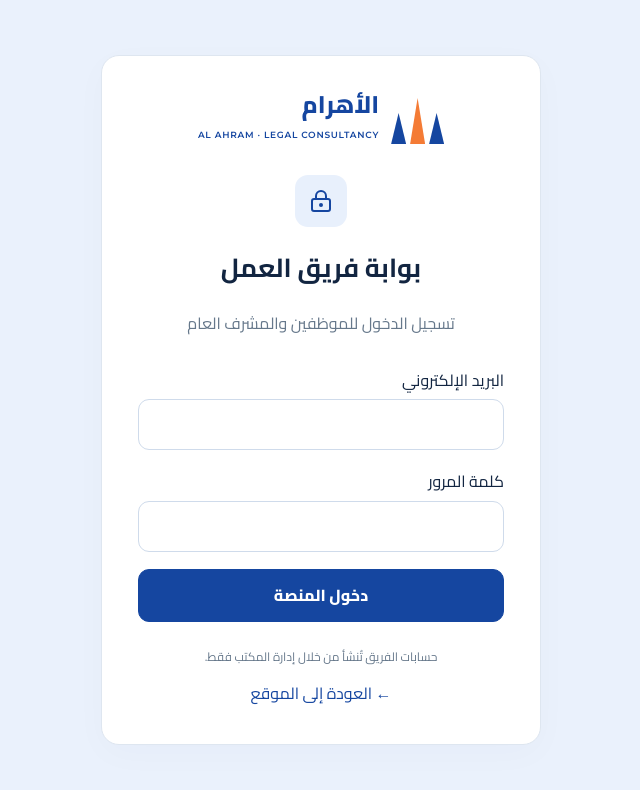
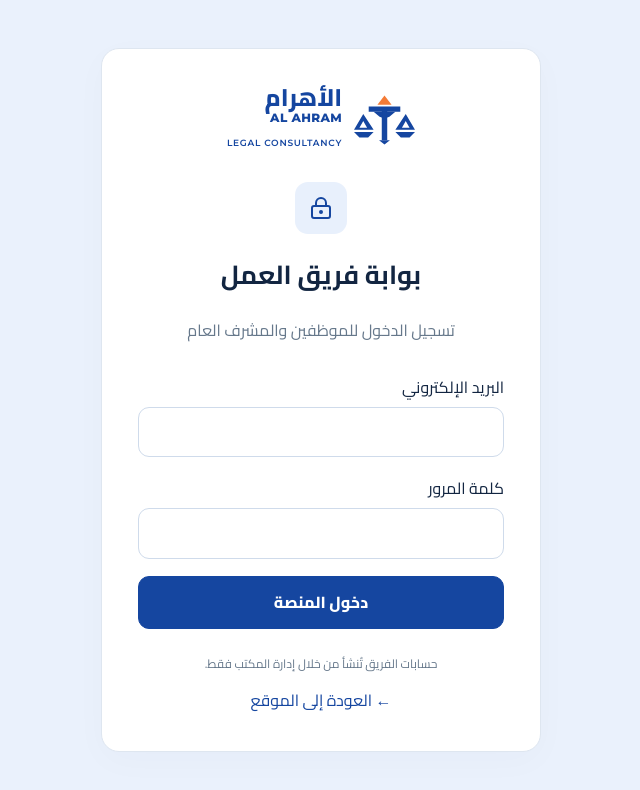
Before and after one commit to abadry1902/Ahram-platform, a Next.js app: page /login in a window 1280 px wide. Shown: the top 790 px of the page, without its empty margins (319-959 px from the left). Built offline with nearby package versions, Linux system fonts and the light colour scheme.

Commit message:
design: replace placeholder triangles with geometric scales and pyramids mark

```diff
--- a/components/brand.tsx
+++ b/components/brand.tsx
@@ -1,7 +1,13 @@
 import Link from "next/link";
 export function Brand({href="/ar"}:{href?:string}){
  return <Link href={href} className="brand" aria-label="Al Ahram Legal Consultancy">
-  <span aria-hidden="true" className="brand-mark"><span/><span/><span/></span>
-  <span><span className="brand-name" style={{display:"block"}}>الأهرام</span><span className="brand-sub">AL AHRAM · LEGAL CONSULTANCY</span></span>
+  <svg aria-hidden="true" viewBox="0 0 112 90" width="61" height="54" role="img" style={{flexShrink:0}}>
+   <path fill="#F47B35" d="M56 0 43 17h26z"/>
+   <path fill="#1546A0" d="M27 20h58v10H61v52h-10V30H27z"/>
+   <path fill="#1546A0" fillRule="evenodd" d="M17 34 0 63h36L17 34Zm0 13-7 12h14z M95 34 76 63h36L95 34Zm0 13-7 12h14z"/>
+   <path fill="#1546A0" d="M0 67h36l-10 10H10zM76 67h36l-10 10H86zM46 82h20l-10 8z"/>
+   <path fill="#1546A0" d="M47 39 36 30h16v11zM65 39l11-9H60v11z"/>
+  </svg>
+  <span><span className="brand-name" style={{display:"block"}}>الأهرام</span><span style={{display:"block",font:"800 12px Montserrat,Arial,sans-serif",letterSpacing:".03em",lineHeight:1.2}}>AL AHRAM</span><span className="brand-sub">LEGAL CONSULTANCY</span></span>
  </Link>;
 }
```
